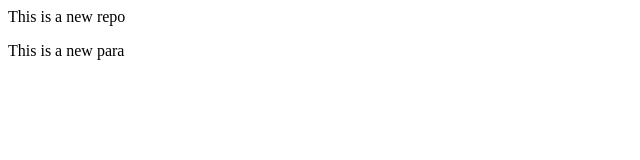
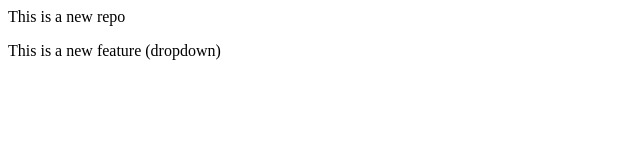
Before and after one commit to Shrawani14/Localrepo, a plain HTML site: page index.html in a window 1280 px wide. Shown: the full height of the page, 0-640 px from the left. Drawn offline with Linux system fonts and the light colour scheme.

```diff
--- a/index.html
+++ b/index.html
@@ -1,4 +1,4 @@
 <p>
   This is a new repo
 </p>
-<p> This is a new para</p>
+<p> This is a new feature (dropdown)</p>
```
